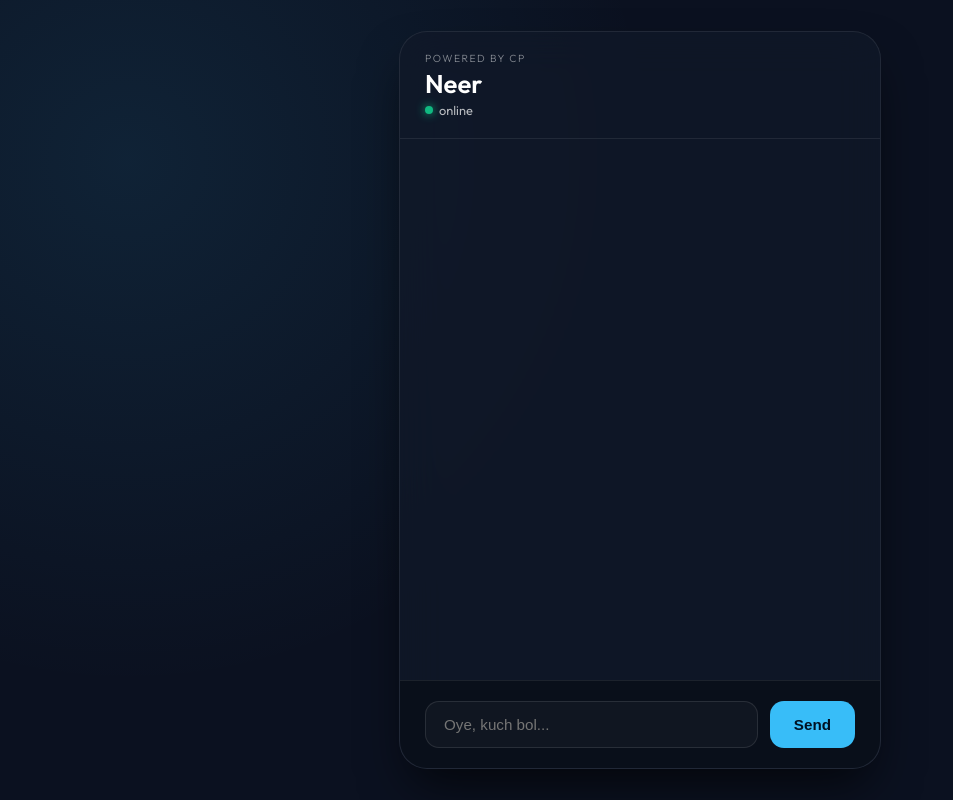
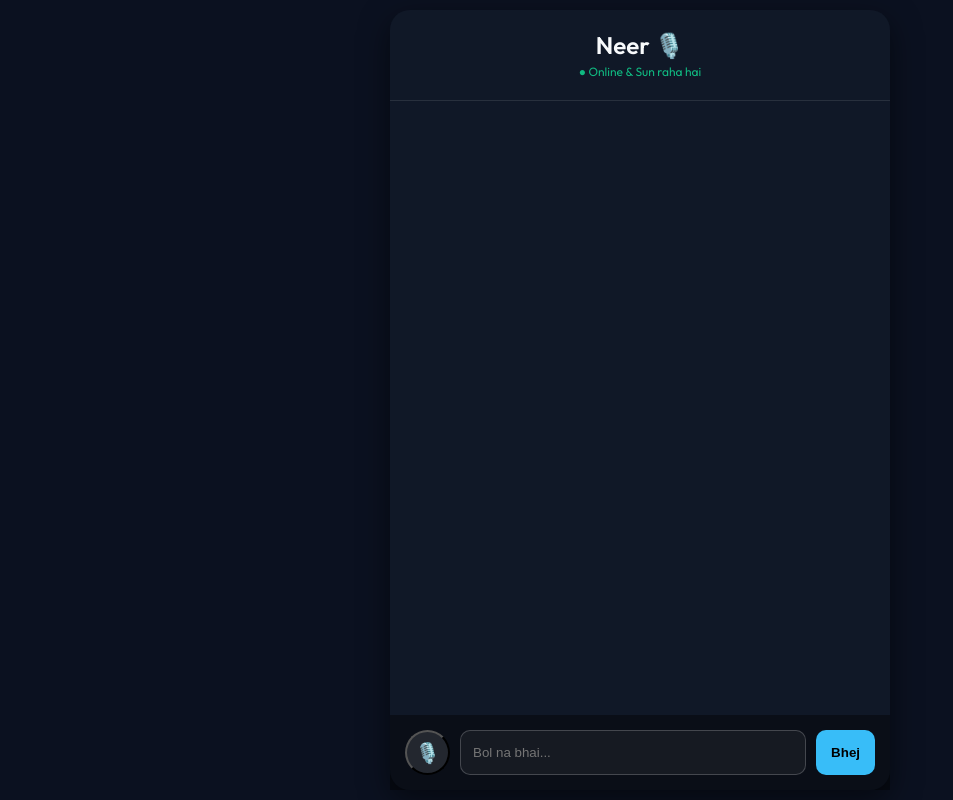
Before and after one commit to neerborana17-beep/Neer-Ai-For-CP, a Flask app: page / in a window 1280 px wide. Shown: the whole page, without its empty margins (0-953 px from the left). Run offline with Flask 3, Linux system fonts and the light colour scheme.

Commit message:
Update index.html

```diff
--- a/templates/index.html
+++ b/templates/index.html
@@ -1,274 +1,110 @@
 <!DOCTYPE html>
-<html lang="en">
+<html lang="hi">
 <head>
     <meta charset="UTF-8">
     <meta name="viewport" content="width=device-width, initial-scale=1.0">
-    <title>Neer AI | Powered by CP</title>
+    <title>Neer AI | Close Friend</title>
     <link href="https://fonts.googleapis.com/css2?family=Outfit:wght@300;400;600&display=swap" rel="stylesheet">
     <style>
-        :root {
-            --bg-color: #0b1120;
-            --glass-bg: rgba(17, 25, 40, 0.75);
-            --accent-color: #38bdf8;
-            --text-color: #f8fafc;
-            --border-color: rgba(255, 255, 255, 0.08);
-        }
-
-        body {
-            font-family: 'Outfit', sans-serif;
-            background-color: var(--bg-color);
-            background-image: radial-gradient(circle at 10% 20%, rgba(56, 189, 248, 0.1) 0%, rgba(0, 0, 0, 0) 40%);
-            color: var(--text-color);
-            margin: 0;
-            display: flex;
-            justify-content: center;
-            align-items: center;
-            height: 100vh;
-            overflow: hidden;
-        }
-
-        .chat-container {
-            width: 100%;
-            max-width: 480px;
-            height: 92vh;
-            background: var(--glass-bg);
-            backdrop-filter: blur(20px);
-            border: 1px solid var(--border-color);
-            border-radius: 28px;
-            display: flex;
-            flex-direction: column;
-            box-shadow: 0 25px 50px -12px rgba(0, 0, 0, 0.7);
-            margin: 10px;
-            overflow: hidden;
-        }
-
-        .header {
-            padding: 20px 25px;
-            border-bottom: 1px solid var(--border-color);
-            display: flex;
-            flex-direction: column;
-            gap: 2px;
-        }
-
-        .powered-by {
-            font-size: 0.65rem;
-            letter-spacing: 1.5px;
-            color: rgba(255, 255, 255, 0.5);
-            font-weight: 300;
-            text-transform: uppercase;
-        }
-
-        .header h1 {
-            font-size: 1.6rem;
-            margin: 0;
-            font-weight: 600;
-            color: white;
-            text-align: left;
-        }
-
-        .status-dot {
-            height: 8px;
-            width: 8px;
-            background-color: #10b981;
-            border-radius: 50%;
-            display: inline-block;
-            margin-right: 6px;
-            box-shadow: 0 0 10px #10b981;
-        }
-
-        .online-status {
-            font-size: 0.8rem;
-            color: rgba(255, 255, 255, 0.7);
-            font-weight: 400;
-            display: flex;
-            align-items: center;
-        }
-
-        #chat-box {
-            flex: 1;
-            padding: 25px;
-            overflow-y: auto;
-            display: flex;
-            flex-direction: column;
-            gap: 18px;
-            scroll-behavior: smooth;
-        }
-
-        /* Message Bubbles */
-        .message {
-            max-width: 80%;
-            padding: 14px 18px;
-            border-radius: 20px;
-            font-size: 0.95rem;
-            line-height: 1.5;
-            position: relative;
-            animation: fadeInSlide 0.4s ease;
-        }
-
-        .user-message {
-            align-self: flex-end;
-            background: var(--accent-color);
-            color: #001122;
-            border-bottom-right-radius: 5px;
-            box-shadow: 0 4px 15px rgba(56, 189, 248, 0.3);
-        }
-
-        .ai-message {
-            align-self: flex-start;
-            background: rgba(255, 255, 255, 0.05);
-            color: var(--text-color);
-            border-bottom-left-radius: 5px;
-            border: 1px solid rgba(255, 255, 255, 0.03);
-        }
-
-        /* Typing Indicator with Dots */
-        .typing-container {
-            align-self: flex-start;
-            font-size: 0.85rem;
-            color: rgba(255, 255, 255, 0.6);
-            margin-left: 10px;
-            display: none;
-        }
-
-        .dot {
-            display: inline-block;
-            width: 4px;
-            height: 4px;
-            background-color: rgba(255, 255, 255, 0.6);
-            border-radius: 50%;
-            margin-left: 2px;
-            animation: dotFlashing 1s infinite alternate;
-        }
-
-        .dot:nth-child(2) { animation-delay: 0.2s; }
-        .dot:nth-child(3) { animation-delay: 0.4s; }
-
-        .input-area {
-            padding: 20px 25px;
-            display: flex;
-            gap: 12px;
-            background: rgba(0, 0, 0, 0.3);
-            border-top: 1px solid var(--border-color);
-        }
-
-        input {
-            flex: 1;
-            background: rgba(255, 255, 255, 0.03);
-            border: 1px solid rgba(255, 255, 255, 0.1);
-            padding: 14px 18px;
-            border-radius: 14px;
-            color: white;
-            font-size: 0.95rem;
-            outline: none;
-            transition: border-color 0.2s;
-        }
-
-        input:focus { border-color: var(--accent-color); }
-
-        button {
-            background: var(--accent-color);
-            color: #001122;
-            border: none;
-            padding: 0 24px;
-            border-radius: 14px;
-            font-weight: 600;
-            font-size: 0.95rem;
-            cursor: pointer;
-            transition: all 0.2s ease;
-        }
-
-        button:hover { opacity: 0.9; }
-        button:active { transform: scale(0.96); }
-
-        /* Animations */
-        @keyframes fadeInSlide {
-            from { opacity: 0; transform: translateY(15px); }
-            to { opacity: 1; transform: translateY(0); }
-        }
-
-        @keyframes dotFlashing {
-            0% { background-color: rgba(255, 255, 255, 0.6); }
-            50%, 100% { background-color: rgba(255, 255, 255, 0.1); }
-        }
-
-        /* Scrollbar */
-        #chat-box::-webkit-scrollbar { width: 5px; }
-        #chat-box::-webkit-scrollbar-track { background: transparent; }
-        #chat-box::-webkit-scrollbar-thumb { background: rgba(255, 255, 255, 0.1); border-radius: 5px; }
-
+        :root { --bg: #0b1120; --glass: rgba(17, 25, 40, 0.9); --accent: #38bdf8; --text: #f8fafc; }
+        body { font-family: 'Outfit', sans-serif; background: var(--bg); color: var(--text); margin: 0; display: flex; justify-content: center; height: 100vh; overflow: hidden; }
+        .chat-container { width: 100%; max-width: 500px; background: var(--glass); display: flex; flex-direction: column; border-radius: 20px; margin: 10px; box-shadow: 0 10px 30px rgba(0,0,0,0.5); }
+        .header { padding: 20px; border-bottom: 1px solid rgba(255,255,255,0.1); text-align: center; }
+        #chat-box { flex: 1; padding: 20px; overflow-y: auto; display: flex; flex-direction: column; gap: 12px; }
+        .msg { max-width: 80%; padding: 12px 16px; border-radius: 15px; font-size: 15px; line-height: 1.4; }
+        .user { align-self: flex-end; background: var(--accent); color: #000; border-bottom-right-radius: 2px; }
+        .ai { align-self: flex-start; background: rgba(255,255,255,0.1); border-bottom-left-radius: 2px; }
+        .input-area { padding: 15px; display: flex; gap: 10px; background: rgba(0,0,0,0.4); }
+        input { flex: 1; background: rgba(255,255,255,0.05); border: 1px solid rgba(255,255,255,0.2); border-radius: 10px; padding: 12px; color: #fff; outline: none; }
+        .btn { background: var(--accent); border: none; padding: 10px 15px; border-radius: 10px; font-weight: bold; cursor: pointer; }
+        .mic-btn { background: rgba(255,255,255,0.1); font-size: 20px; border-radius: 50%; width: 45px; height: 45px; display: flex; align-items: center; justify-content: center; transition: 0.3s; }
+        .listening { background: #ef4444; transform: scale(1.1); animation: pulse 1s infinite; }
+        @keyframes pulse { 0% { opacity: 1; } 50% { opacity: 0.5; } 100% { opacity: 1; } }
     </style>
 </head>
 <body>
+
 <div class="chat-container">
     <div class="header">
-            <div class="powered-by">POWERED BY CP</div>
-            <h1>Neer</h1>
-            <div class="online-status"><span class="status-dot"></span>online</div>
+        <h2 style="margin:0;">Neer 🎙️</h2>
+        <span style="font-size: 12px; color: #10b981;">● Online & Sun raha hai</span>
     </div>
-
-        <div id="chat-box">
-            </div>
-
-        <div id="typing-indicator" class="typing-container">
-            Neer is typing<span class="dot"></span><span class="dot"></span><span class="dot"></span>
-        </div>
-
+    <div id="chat-box"></div>
+    <div id="typing" style="padding: 10px 20px; font-size: 13px; color: #aaa; display: none;">Neer likh raha hai...</div>
     <div class="input-area">
-            <input type="text" id="user-input" placeholder="Oye, kuch bol..." onkeypress="if(event.key==='Enter') sendMessage()">
-            <button onclick="sendMessage()">Send</button>
+        <button id="mic-btn" class="mic-btn" onclick="startVoice()">🎙️</button>
+        <input type="text" id="user-input" placeholder="Bol na bhai..." onkeypress="if(event.key==='Enter') sendMessage()">
+        <button class="btn" onclick="sendMessage()">Bhej</button>
     </div>
 </div>
 
 <script>
     const chatBox = document.getElementById('chat-box');
     const userInput = document.getElementById('user-input');
-        const typingIndicator = document.getElementById('typing-indicator');
+    const micBtn = document.getElementById('mic-btn');
+    const typing = document.getElementById('typing');
 
-        // Function to safely add a message to the chat box
-        function addMessage(text, isUser) {
-            const messageClass = isUser ? 'user-message' : 'ai-message';
-            const messageDiv = document.createElement('div');
-            messageDiv.className = `message ${messageClass}`;
-            messageDiv.textContent = text;
-            chatBox.appendChild(messageDiv);
-            chatBox.scrollTop = chatBox.scrollHeight;
+    // 🔊 1. NEER KI AWAAZ (Speaker)
+    function speak(text) {
+        window.speechSynthesis.cancel(); // Purani awaaz stop karo
+        const speech = new SpeechSynthesisUtterance(text);
+        speech.lang = 'hi-IN'; // Hinglish style
+        speech.rate = 1.0;
+        window.speechSynthesis.speak(speech);
     }
 
+    // 🎙️ 2. TERI AWAAZ (Microphone)
+    function startVoice() {
+        const SpeechRecognition = window.SpeechRecognition || window.webkitSpeechRecognition;
+        if (!SpeechRecognition) {
+            alert("Bhai, tera browser voice support nahi karta!");
+            return;
+        }
+        const recognition = new SpeechRecognition();
+        recognition.lang = 'hi-IN';
+
+        recognition.onstart = () => micBtn.classList.add('listening');
+        recognition.onend = () => micBtn.classList.remove('listening');
+
+        recognition.onresult = (event) => {
+            const transcript = event.results[0][0].transcript;
+            userInput.value = transcript;
+            sendMessage(); // Bolte hi send ho jaye
+        };
+        recognition.start();
+    }
+
+    // ✉️ 3. MESSAGE LOGIC
     async function sendMessage() {
         const msg = userInput.value.trim();
-            if(!msg) return;
+        if (!msg) return;
 
-            // 1. Add user message
-            addMessage(msg, true);
+        chatBox.innerHTML += `<div class="msg user">${msg}</div>`;
         userInput.value = '';
-
-            // 2. Show thinking indicator
-            typingIndicator.style.display = 'block';
+        typing.style.display = 'block';
         chatBox.scrollTop = chatBox.scrollHeight;
 
         try {
-                // 3. API Call to Flask backend
-                const response = await fetch('/chat', {
+            const res = await fetch('/chat', {
                 method: 'POST',
                 headers: {'Content-Type': 'application/json'},
                 body: JSON.stringify({message: msg})
             });
+            const data = await res.json();
 
-                if (!response.ok) throw new Error('API Network Error');
+            typing.style.display = 'none';
+            chatBox.innerHTML += `<div class="msg ai">${data.reply}</div>`;
+            chatBox.scrollTop = chatBox.scrollHeight;
 
-                const data = await response.json();
-
-                // 4. Hide indicator and add AI reply
-                typingIndicator.style.display = 'none';
-                addMessage(data.reply, false);
+            // NEER REPLY BOLEGA
+            speak(data.reply);
 
         } catch (e) {
-                // Handle errors gracefully
-                typingIndicator.style.display = 'none';
-                addMessage("Bhai, net hag gaya shayad! Ek baar phir koshish kar. 😂", false);
-                console.error(e);
+            typing.style.display = 'none';
+            chatBox.innerHTML += `<div class="msg ai">Bhai, net gaya tera! 😅</div>`;
         }
     }
 </script>
+
 </body>
 </html>
```
Lines whose indentation alone changed are shown as unchanged.
